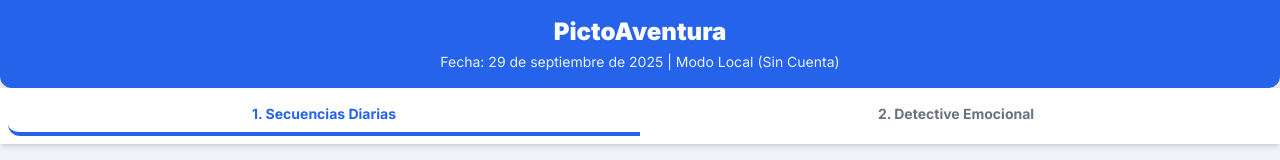
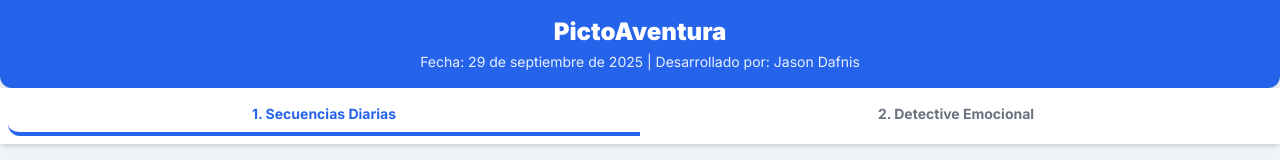
Before and after one commit to ozzybichito/Picto, a plain HTML site: page index.html in a window 1280 px wide. Shown: the top 160 px of the page. Drawn offline with nearby package versions, Linux system fonts and the light colour scheme.

Commit message:
Update index.html

```diff
--- a/index.html
+++ b/index.html
@@ -153,7 +153,7 @@
     <header class="w-full p-4 bg-blue-600 text-white rounded-b-xl shadow-lg">
         <h1 class="text-2xl font-extrabold text-center">PictoAventura</h1>
         <!-- Mostrará Fecha y Estado de Sesión/Desarrollador -->
-        <p id="auth-status" class="text-sm text-center mt-1 opacity-90 font-medium">Modo Local (Sin Cuenta)</p>
+        <p id="auth-status" class="text-sm text-center mt-1 opacity-90 font-medium">Desarrollado por: Jason Dafnis)</p>
     </header>
 
     <!-- Selector de Modos (Pestañas) -->
@@ -289,7 +289,7 @@
     const modeBContent = document.getElementById('mode-b-content');
     const messageBox = document.getElementById('message-box');
     const authStatusEl = document.getElementById('auth-status');
-    authStatusEl.innerHTML = `Fecha: ${today} | Modo Local (Sin Cuenta)`;
+    authStatusEl.innerHTML = `Fecha: ${today} | Desarrollado por: Jason Dafnis`;
 
     // --- MODO A: Secuencias Diarias ---
     const dropTargetsEl = document.getElementById('drop-targets');
```
